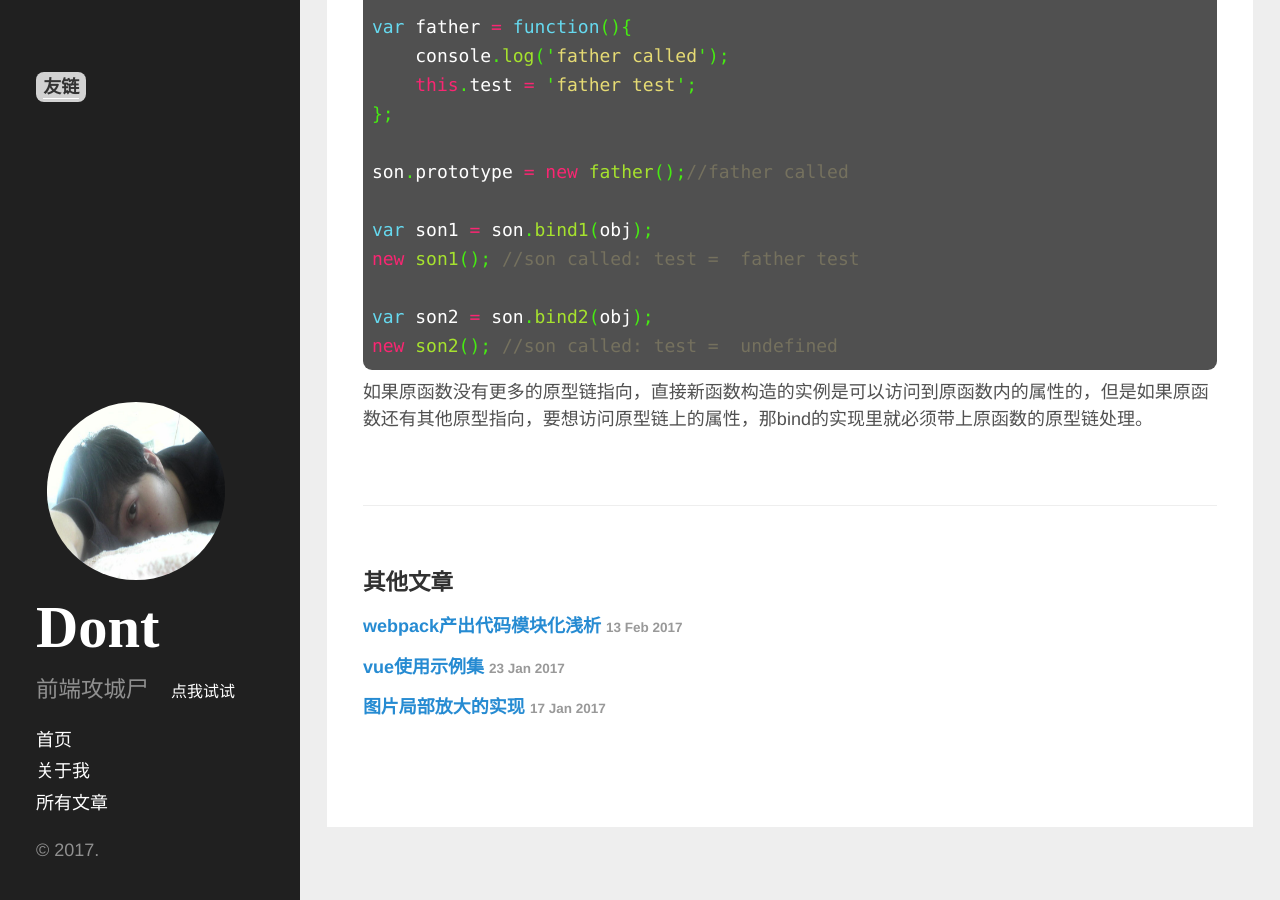
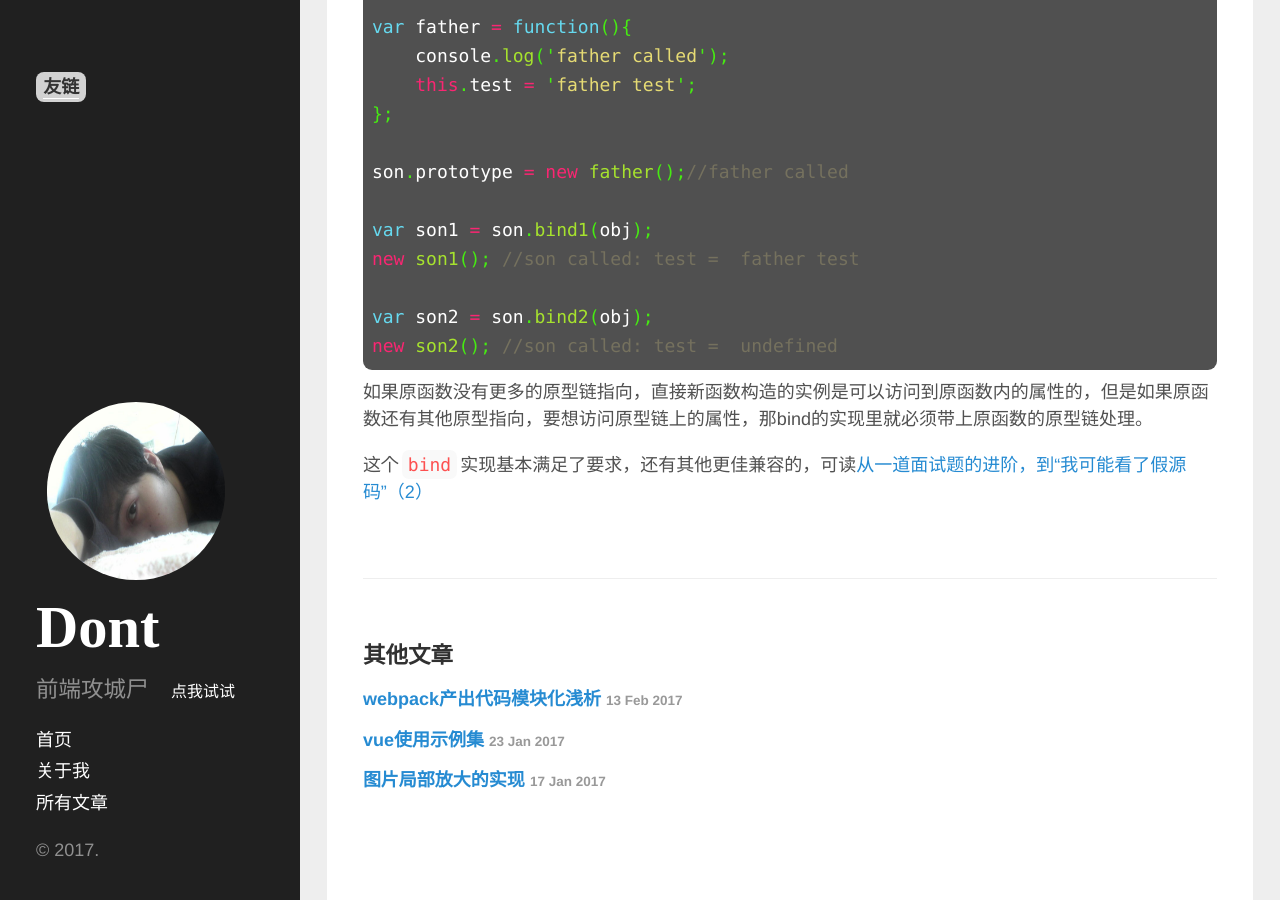
Before and after one commit to shellphon/githublog, a Jekyll site: the page built from _posts/2017-03-09-bind-polyfill.md, in a window 1280 px wide and 900 px high, scrolled down 4685 px. Built offline with Jekyll 4.4.1, drawn with Linux system fonts in a browser that asks for light colours; comment, search, counter and statistics services are not loaded.

Commit message:
add link for more reading for bind

```diff
--- a/_posts/2017-03-09-bind-polyfill.md
+++ b/_posts/2017-03-09-bind-polyfill.md
@@ -181,3 +181,5 @@ new son2(); //son called: test =  undefined
 {%endhighlight%}
 
 如果原函数没有更多的原型链指向，直接新函数构造的实例是可以访问到原函数内的属性的，但是如果原函数还有其他原型指向，要想访问原型链上的属性，那bind的实现里就必须带上原函数的原型链处理。
+
+这个`bind`实现基本满足了要求，还有其他更佳兼容的，可读[从一道面试题的进阶，到“我可能看了假源码”（2）](https://exp-team.github.io/blog/2017/02/20/js/es5-shim-bind/)
```
